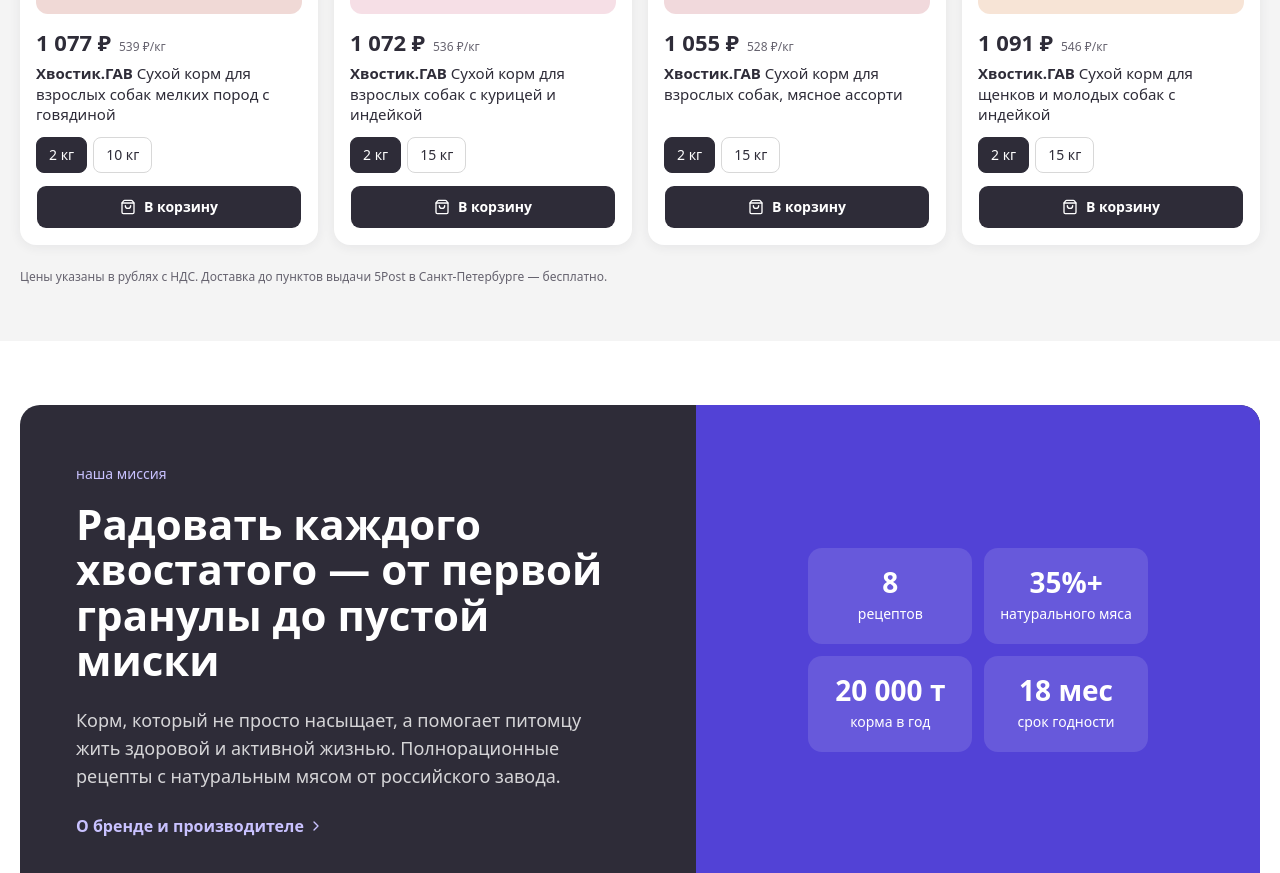
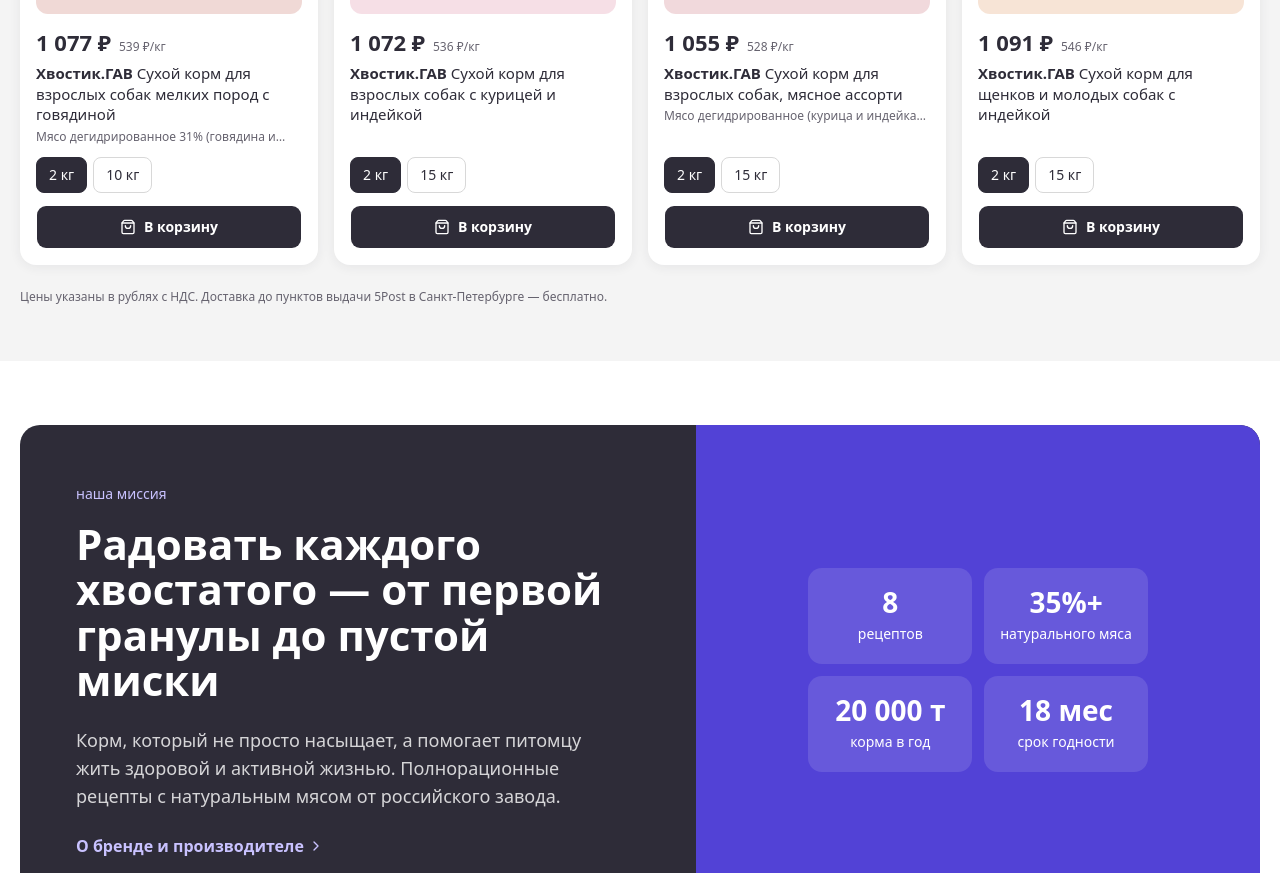
Before and after one commit to kirgor32-lgtm/hvostik-shop, a React (Vite) app: page / in a window 1280 px wide. Shown: the part 2211-3084 px from the top of the page. Built offline with nearby package versions, Linux system fonts and the light colour scheme.

Commit message:
Состав корма в карточке товара (краткий) и на странице товара (полный, гарантированный анализ) для гав-ассорти и гав-говядина мелкие породы

```diff
--- a/src/App.jsx
+++ b/src/App.jsx
@@ -414,6 +414,7 @@
       <h3 className="mt-1 text-sm leading-snug sm:text-[15px]">
         <Link to={productPath(p)} className="hover:text-violet-dark"><b>{p.line}</b> {p.name}</Link>
       </h3>
+      {p.composition && <p className="mt-1 line-clamp-1 text-xs text-txt-2">{p.composition.top}</p>}
       <div className="mt-auto flex gap-1.5 pt-3" role="group" aria-label="Фасовка">
         {p.weights.map((w, i) => (
           <button key={w.w} onClick={() => setVi(i)} aria-pressed={i === vi} className={cn('h-9 min-w-0 flex-1 whitespace-nowrap rounded-[8px] border px-1 text-sm sm:flex-none sm:px-3', i === vi ? 'border-ink bg-ink text-white' : 'border-gray-3 hover:border-ink')}>{w.w}</button>
@@ -737,7 +738,23 @@
           </dl>
           <h2 className="mt-8 text-xl font-extrabold">Описание</h2>
           <p className="mt-3 text-[15px] leading-relaxed">{p.more}</p>
-          <p className="mt-3 text-sm text-txt-2">Состав, гарантированный анализ и таблица суточной нормы указаны на упаковке. Свежая вода должна быть в доступе всегда.</p>
+          {p.composition ? (
+            <>
+              <h2 className="mt-8 text-xl font-extrabold">Состав</h2>
+              <p className="mt-3 text-[15px] leading-relaxed">{p.composition.full}</p>
+              <h2 className="mt-8 text-xl font-extrabold">Гарантированный анализ, на 100 г</h2>
+              <dl className="mt-3 grid grid-cols-[minmax(110px,auto)_1fr] gap-x-6 gap-y-2 text-[15px]">
+                <div className="contents"><dt className="text-txt-2">Белки</dt><dd>{p.composition.analysis.protein}</dd></div>
+                <div className="contents"><dt className="text-txt-2">Жиры</dt><dd>{p.composition.analysis.fat}</dd></div>
+                <div className="contents"><dt className="text-txt-2">Клетчатка</dt><dd>{p.composition.analysis.fiber}</dd></div>
+                <div className="contents"><dt className="text-txt-2">Зола</dt><dd>{p.composition.analysis.ash}</dd></div>
+                <div className="contents"><dt className="text-txt-2">Влажность</dt><dd>{p.composition.analysis.moisture}</dd></div>
+              </dl>
+              <p className="mt-3 text-sm text-txt-2">Таблица суточной нормы — на упаковке. Свежая вода должна быть в доступе всегда.</p>
+            </>
+          ) : (
+            <p className="mt-3 text-sm text-txt-2">Состав, гарантированный анализ и таблица суточной нормы указаны на упаковке. Свежая вода должна быть в доступе всегда.</p>
+          )}
         </div>
       </article>
       <section className="bg-gray-1 py-14">
--- a/src/data.js
+++ b/src/data.js
@@ -80,6 +80,11 @@
     weights: [{ w: '2 кг', price: 1077, gtin: '4657807610039' }, { w: '10 кг', price: 4079, gtin: '4657807610077' }],
     text: 'Рецепт с говядиной для взрослых собак мелких пород. Полнорационный и сбалансированный корм для здоровой и активной жизни.',
     more: 'Для небольших собак: шпицев, той-терьеров, чихуахуа, йорков и других мелких пород. Маленьким собакам нужно больше энергии на килограмм веса, поэтому порцию считайте по таблице на упаковке.',
+    composition: {
+      top: 'Мясо дегидрированное 31% (говядина и курица)',
+      full: 'Мясо дегидрированное 31% (говядина и курица), кукуруза, пшеница, жир куриный, высушенная свёкла и морковь, пивные дрожжи, мясной соус, льняное семя, минералы, рыбий жир, биодобавка (корень цикория, корень одуванчика, розмарин, Юкка Шидигера, спирулина, маннанолигосахариды, β-глюканы), витамины, хондропротекторы.',
+      analysis: { protein: '26%', fat: '12%', fiber: '3,1%', ash: '8,0%', moisture: '8%' },
+    },
   },
   {
     id: 'gav-chicken', slug: 'dlya-vzroslyh-sobak-kurica-indejka', kind: 'dog', age: 'adult', ageLabel: 'взрослые собаки',
@@ -100,6 +105,11 @@
     weights: [{ w: '2 кг', price: 1055, gtin: '4657807610022' }, { w: '15 кг', price: 5696, gtin: '4657807610060' }],
     text: 'Мясное ассорти для взрослых собак. Полнорационный сбалансированный корм на каждый день.',
     more: 'Самый доступный рецепт линейки Хвостик.ГАВ. Если переводите собаку с другого корма — делайте это постепенно, за 7–10 дней.',
+    composition: {
+      top: 'Мясо дегидрированное (курица и индейка 24%, говядина)',
+      full: 'Мясо дегидрированное (курица и индейка 24%, говядина), кукуруза, пшеница, жир куриный, высушенная свёкла и морковь, пивные дрожжи, мясной соус, льняное семя, минералы, биодобавка (корень цикория, корень одуванчика, розмарин, Юкка Шидигера, спирулина, маннанолигосахариды, β-глюканы), высушенное яблоко, витамины, хондропротекторы.',
+      analysis: { protein: '27%', fat: '12%', fiber: '2,9%', ash: '8,0%', moisture: '8%' },
+    },
   },
   {
     id: 'gav-puppy', slug: 'dlya-shchenkov-indejka', kind: 'dog', age: 'young', ageLabel: 'щенки и молодые собаки',
```
